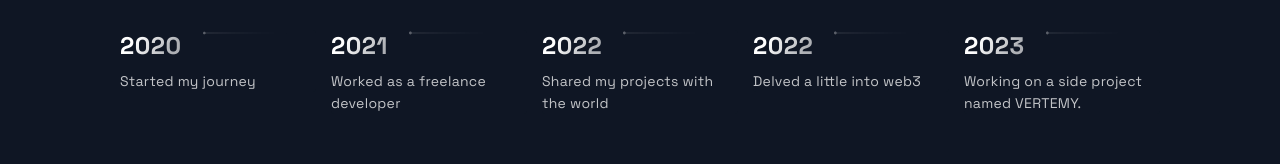
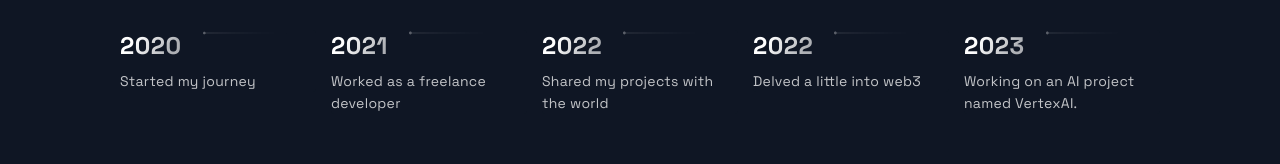
Before and after one commit to Aycozy/personalwebpage, a Next.js app: page / in a window 1280 px wide. Shown: the part 3302-3466 px from the top of the page. Built offline with nearby package versions, Linux system fonts and the light colour scheme.

Commit message:
Update constants.js

```diff
--- a/src/constants/constants.js
+++ b/src/constants/constants.js
@@ -42,5 +42,5 @@ export const TimeLineData = [
   { year: 2021, text: 'Worked as a freelance developer', },
   { year: 2022, text: 'Shared my projects with the world', },
   { year: 2022, text: 'Delved a little into web3', },
-  { year: 2023, text: 'Working on a side project named VERTEMY.', },
+  { year: 2023, text: 'Working on an AI project named VertexAI.', },
 ];
```
